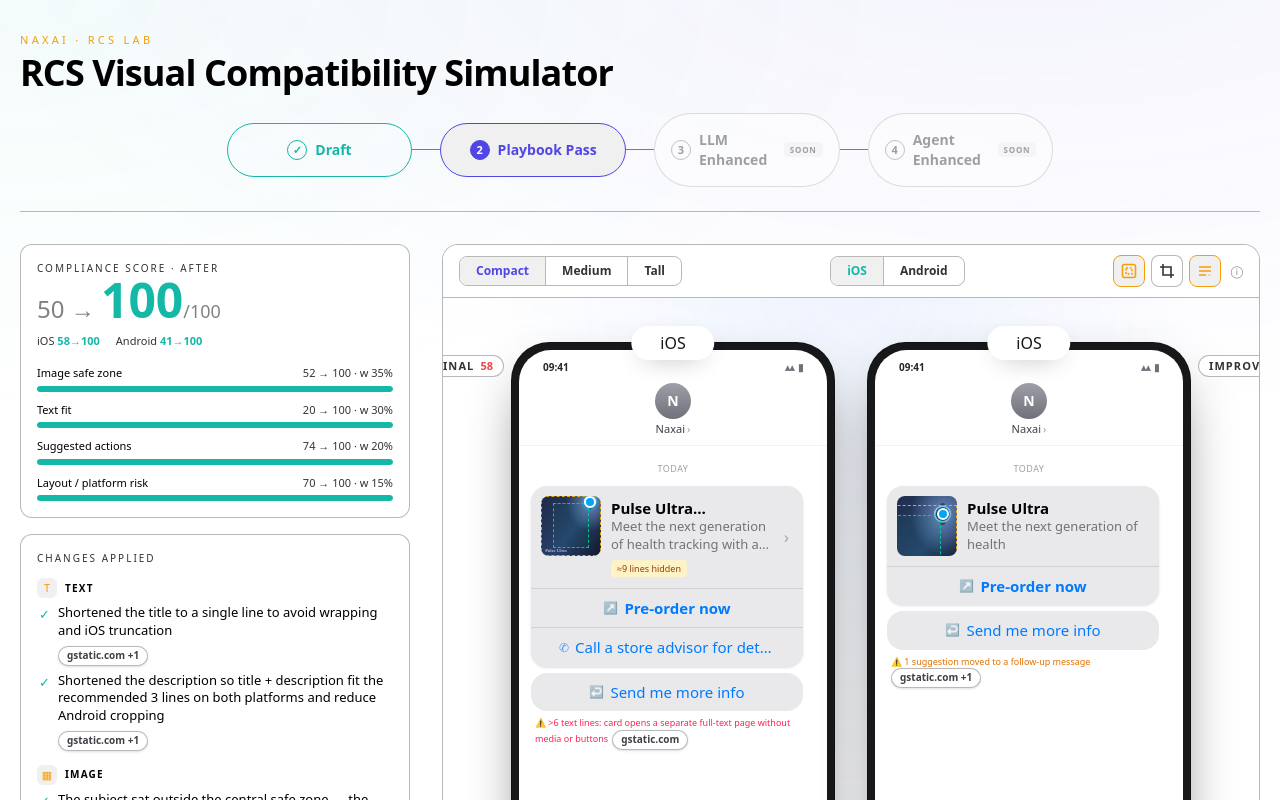
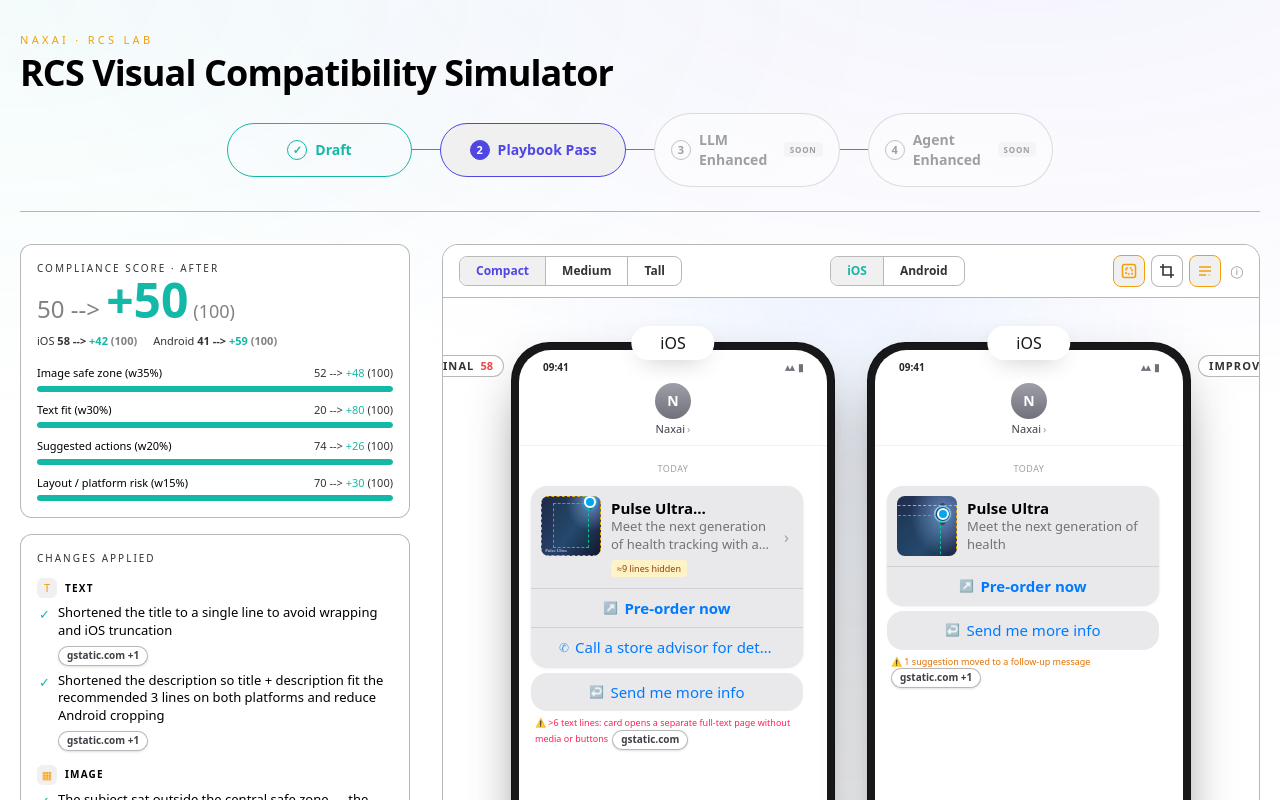
Before and after one commit to edubrigham/rcs-vcs, a Next.js app: page /improve in a window 1280 px wide. Shown: the top 800 px of the page. Built offline with nearby package versions, Linux system fonts and the light colour scheme.

Commit message:
feat(ui): score-delta before/after display (ImprovementScorePanel, ScorePanel, BeforeAfterComparison)

```diff
--- a/components/BeforeAfterComparison.tsx
+++ b/components/BeforeAfterComparison.tsx
@@ -30,14 +30,29 @@
 
 /** Corner-badge content: "Original"/"Improved" + score (+ delta). */
 function CornerBadge({ label, value, delta }: { label: string; value: number; delta?: number }) {
+  const deltaText =
+    delta === undefined ? undefined : delta > 0 ? `+${delta}` : `${delta}`;
+
   return (
     <>
       <span className="font-semibold uppercase tracking-[0.1em] text-muted">{label}</span>
-      <span className={`font-bold ${scoreTone(value)}`}>{value}</span>
-      {delta !== undefined && delta !== 0 && (
-        <span className={delta > 0 ? "text-[var(--color-secondary)]" : "text-[var(--color-destructive)]"}>
-          {delta > 0 ? `▲+${delta}` : `▼${delta}`}
-        </span>
+      {delta === undefined ? (
+        <span className={`font-bold ${scoreTone(value)}`}>{value}</span>
+      ) : (
+        <>
+          <span
+            className={
+              delta > 0
+                ? "text-[var(--color-secondary)]"
+                : delta < 0
+                  ? "text-[var(--color-destructive)]"
+                  : "text-muted"
+            }
+          >
+            {deltaText}
+          </span>
+          <span className="font-bold text-faint"> ({value})</span>
+        </>
       )}
     </>
   );
--- a/components/ImprovementScorePanel.tsx
+++ b/components/ImprovementScorePanel.tsx
@@ -6,7 +6,6 @@
  * before, accent bar = after).
  */
 
-import { scoreTone } from "@/components/ScorePanel";
 import type { ScoreResult } from "@/types/rcs";
 
 const SUBS: { label: string; weight: string; key: keyof ScoreResult }[] = [
@@ -23,27 +22,71 @@
   before: ScoreResult;
   after: ScoreResult;
 }) {
+  const overallDelta = after.overallScore - before.overallScore;
+
+  const overallDeltaText = overallDelta > 0 ? `+${overallDelta}` : `${overallDelta}`;
+  const overallDeltaClass =
+    overallDelta > 0
+      ? "text-[var(--color-secondary)]"
+      : overallDelta < 0
+        ? "text-[var(--color-destructive)]"
+        : "text-muted";
+
   return (
     <div className="rounded-xl border border-line bg-panel p-4">
       <p className="font-mono text-[10px] uppercase tracking-[0.2em] text-muted">
         Compliance score · after
       </p>
       <p className="font-display text-5xl font-bold tabular-nums">
-        <span className="text-2xl font-medium text-faint">{before.overallScore} → </span>
-        <span className={scoreTone(after.overallScore)}>{after.overallScore}</span>
-        <span className="text-lg font-medium text-faint">/100</span>
+        <span className="text-2xl font-medium text-faint">
+          {before.overallScore} {"-->"}{" "}
+        </span>
+        <span className={overallDeltaClass}>{overallDeltaText}</span>
+        <span className="text-lg font-medium text-faint"> ({after.overallScore})</span>
       </p>
       <div className="mt-2 flex gap-4 font-mono text-[11px] text-muted">
         <span>
           iOS{" "}
-          <strong className={scoreTone(after.iosScore)}>
-            {before.iosScore}→{after.iosScore}
+          <strong
+            className="font-mono text-muted"
+          >
+            {before.iosScore} {"-->"}{" "}
+            <span
+              className={
+                after.iosScore - before.iosScore > 0
+                  ? "text-[var(--color-secondary)]"
+                  : after.iosScore - before.iosScore < 0
+                    ? "text-[var(--color-destructive)]"
+                    : "text-muted"
+              }
+            >
+              {after.iosScore - before.iosScore > 0
+                ? `+${after.iosScore - before.iosScore}`
+                : `${after.iosScore - before.iosScore}`}
+            </span>{" "}
+            <span className="text-faint">({after.iosScore})</span>
           </strong>
         </span>
         <span>
           Android{" "}
-          <strong className={scoreTone(after.androidScore)}>
-            {before.androidScore}→{after.androidScore}
+          <strong
+            className="font-mono text-muted"
+          >
+            {before.androidScore} {"-->"}{" "}
+            <span
+              className={
+                after.androidScore - before.androidScore > 0
+                  ? "text-[var(--color-secondary)]"
+                  : after.androidScore - before.androidScore < 0
+                    ? "text-[var(--color-destructive)]"
+                    : "text-muted"
+              }
+            >
+              {after.androidScore - before.androidScore > 0
+                ? `+${after.androidScore - before.androidScore}`
+                : `${after.androidScore - before.androidScore}`}
+            </span>{" "}
+            <span className="text-faint">({after.androidScore})</span>
           </strong>
         </span>
       </div>
@@ -52,12 +95,23 @@
         {SUBS.map((s) => {
           const was = before[s.key] as number;
           const now = after[s.key] as number;
+          const delta = now - was;
+          const deltaText = delta > 0 ? `+${delta}` : `${delta}`;
+          const deltaClass =
+            delta > 0
+              ? "text-[var(--color-secondary)]"
+              : delta < 0
+                ? "text-[var(--color-destructive)]"
+                : "text-muted";
+
           return (
             <div key={s.key}>
               <div className="flex items-baseline justify-between text-[11px]">
-                <span className="text-body">{s.label}</span>
+                <span className="text-body">
+                  {s.label} (w{s.weight})
+                </span>
                 <span className="font-mono text-muted">
-                  {was} → {now} · w {s.weight}
+                  {was} {"-->"} <span className={deltaClass}>{deltaText}</span> ({now})
                 </span>
               </div>
               <div className="relative mt-1 h-1.5 overflow-hidden rounded-full bg-panel-strong">
--- a/components/ScorePanel.tsx
+++ b/components/ScorePanel.tsx
@@ -94,10 +94,10 @@
           {subScores.map((s) => (
             <div key={s.label}>
               <div className="flex items-baseline justify-between text-[11px]">
-                <span className="text-body">{s.label}</span>
-                <span className="font-mono text-muted">
-                  {s.value} · w {s.weight}
+                <span className="text-body">
+                  {s.label} (w{s.weight})
                 </span>
+                <span className="font-mono text-muted">{s.value}</span>
               </div>
               <div className="mt-1 h-1.5 overflow-hidden rounded-full bg-panel-strong">
                 <div
```
